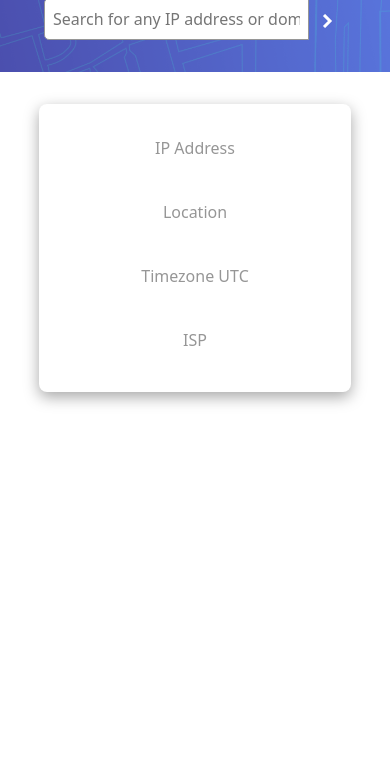
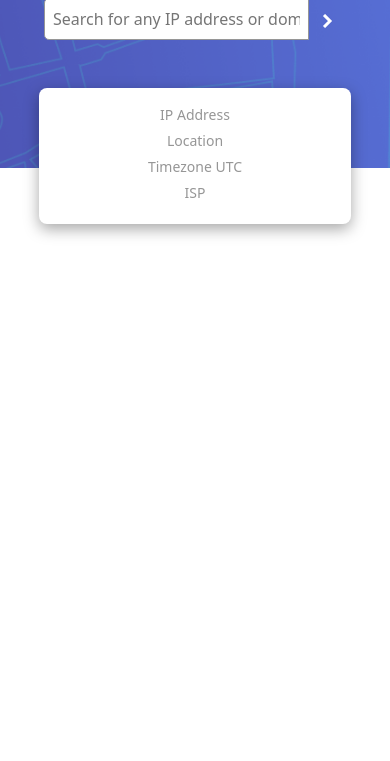
Before and after one commit to chaoukiksr/IP-Address-Tracker, a website with bundled scripts: page index.html in a window 390 px wide. Shown: the part 83-844 px from the top of the page. Built offline with nearby package versions, Linux system fonts and the light colour scheme.

Commit message:
fixing some problems

```diff
--- a/index.html
+++ b/index.html
@@ -65,9 +65,8 @@
     </div>
   </div>
 
-  <div class="mapContainer">
     <div id="map"></div>
-  </div>
+
 
   <script type="module" src="script.js"></script>
 </body>
--- a/script.js
+++ b/script.js
@@ -7,6 +7,8 @@ let timezone = document.getElementById('timezone').getElementsByTagName('div')[1
 let isp = document.getElementById('isp').getElementsByTagName('div')[1]
 let map
 let marker
+let ipInfo = document.querySelector('.ipInfo')
+let height =  window.getComputedStyle(ipInfo).height
 
 const fetchData = async () => {
    let ipAdress = document.getElementById('ipInput').value
@@ -20,6 +22,12 @@ const fetchData = async () => {
       timezone.innerHTML = data.location.timezone
       isp.innerHTML = data.isp
 
+      let headerHeigh = window.getComputedStyle(document.querySelector('header')).height
+      let ipInfoHeight = window.getComputedStyle(document.querySelector('.ipInfo')).height
+      let mapHeigh = window.screen.height - (headerHeigh + (ipInfoHeight / 2))
+
+      document.getElementById('map').style.height = mapHeigh
+
       if(marker){
          marker.remove()
       }
@@ -32,7 +40,7 @@ const fetchData = async () => {
       }
       map.setView([data.location.lat, data.location.lng], 18)
          var customIcon = L.icon({
-         iconUrl: '/images/icon-location.svg',    // Add your icon image path
+            iconUrl: 'https://chaoukiksr.github.io/IP-Address-Tracker/images/icon-location.svg',    // Add your icon image path
             iconSize: [28, 35],                  // Size of the icon [width, height]
             iconAnchor: [16, 32],                // Point of the icon which corresponds to marker's location
             popupAnchor: [0, -32]                // Point from which popup should open relative to iconAnchor
@@ -45,7 +53,15 @@ const fetchData = async () => {
    }
 
 
-
+   ipInfo.style.cssText = `transform: translateY(-${(56+16+16)/2}px)`
+   // console.log(window.screen.width)
+   if(window.screen.width<768){
+      ipInfo.style.cssText = `transform: translateY(-${(199.2+16+16)/2}px)`
 
    }
+   // console.log(ipInfo.style)
+}
 submitBtn.addEventListener('click', fetchData)
+// console.log(height)
+
+// console.log(headerHeigh)
--- a/style.css
+++ b/style.css
@@ -21,7 +21,7 @@ header {
   background-position: center;
   background-repeat: no-repeat;
   background-size: cover;
-  padding: 2rem;
+  padding: 4rem 0rem;
   text-align: center;
   flex: 0 0 auto;
 }
@@ -55,14 +55,16 @@ input {
 
 .ipInfo {
   width: 80%;
-  margin: 2rem auto;
+  margin: 0rem auto;
   display: flex;
   justify-content: space-between;
   padding: 1rem;
   box-shadow: rgba(0, 0, 0, 0.35) 0px 5px 15px;
   border-radius: 8px;
   background: #fff;
-   flex: 0 0 auto
+   flex: 0 0 auto;
+   transform: translateY(-32px);
+   z-index: 9999;
 }
 
 .ipInfo > div {
@@ -80,23 +82,33 @@ input {
    /* height: 100%; */
 }
 #map {
-
-  height: 300px; /* Dynamically adjusts to its parent's height */
+  /* padding: 2rem 0; */
+  height: 100%; /* Dynamically adjusts to its parent's height */
+  /* transform: translateY(-100px); */
 }
 
 
 /* Media Queries */
 @media (max-width: 768px) {
+   header{
+      padding: 2rem 2rem 8rem 2rem;
+   }
   .ipInfo {
     flex-direction: column;
     align-items: center;
     text-align: center;
+    transform: translateY(-80px);
   }
 
   .ipInfo > div {
     border-right: none;
-    padding: 1rem 0;
+    padding: 0rem 0;
   }
-
+.ipInfo .label {
+  color: var(--Dark-Gray);
+  font-size: 14px;
+  font-weight: 500;
+  margin-bottom: 0.3rem;
+}
 
 }
```
Lines whose indentation alone changed are shown as unchanged.
